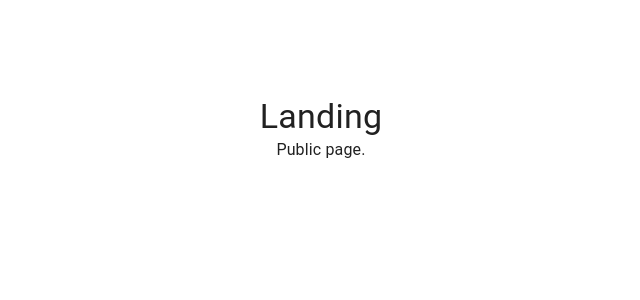
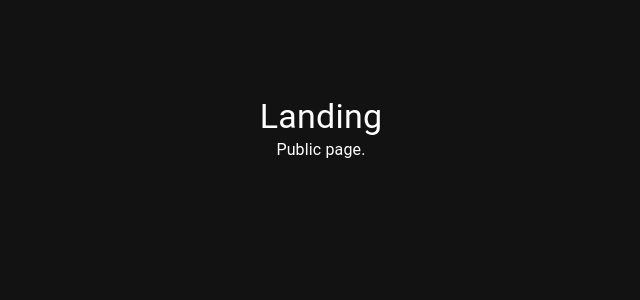
Before and after one commit to misikori/Personal-Finance, a React (Vite) app in the folder Frontend/: page / in a window 1280 px wide. Shown: the top 300 px of the page, without its empty margins (319-959 px from the left). Built offline with nearby package versions, Linux system fonts and the light colour scheme.

Commit message:
Bug-fix/ Frontend pages (#54)

```diff
--- a/Frontend/package.json
+++ b/Frontend/package.json
@@ -12,6 +12,7 @@
   "dependencies": {
     "@emotion/react": "^11.14.0",
     "@emotion/styled": "^11.14.1",
+    "@mui/icons-material": "^7.3.2",
     "@mui/material": "^7.3.2",
     "axios": "^1.12.2",
     "react": "^19.1.1",
--- a/Frontend/src/App.tsx
+++ b/Frontend/src/App.tsx
@@ -2,15 +2,18 @@ import './App.css'
 import { AuthProvider } from './auth/AuthContext';
 import { ConfigProvider } from './config/ConfigProvider';
 import AppRoutes from './core/AppRoutes';
+import ColorModeProvider from './theme/ColorModeProvider';
 
 
 function App() {
   return (
-    <ConfigProvider>
-      <AuthProvider>
-        <AppRoutes />
-      </AuthProvider>
-    </ConfigProvider>
+    <ColorModeProvider>
+      <ConfigProvider>
+        <AuthProvider>
+          <AppRoutes />
+        </AuthProvider>
+      </ConfigProvider>
+    </ColorModeProvider>
   );
 }
 export default App;
--- a/Frontend/src/core/RoutesConfig.ts
+++ /dev/null
@@ -1,44 +0,0 @@
-import { lazy } from "react";
-import { RouteMeta } from "./RouteMeta";
-
-export const ROUTES = {
-  PUBLIC: {
-    LANDING: "/",
-    LOGIN: "/login",
-    SIGNUP: "/signup",
-  },
-  PRIVATE: {
-    DASHBOARD: "/dashboard",
-  },
-};
-
-export const PUBLIC_ROUTES: RouteMeta[] = [
-  {
-    path: ROUTES.PUBLIC.LANDING,
-    Component: lazy(() => import("../pages/LandingPage")),
-    guard: "public",
-    label: "Home",
-  },
-  {
-    path: ROUTES.PUBLIC.LOGIN,
-    Component: lazy(() => import("../auth/components/Login")),
-    guard: "guest",
-    label: "Login",
-  },
-  {
-    path: ROUTES.PUBLIC.SIGNUP,
-    Component: lazy(() => import("../auth/components/Signup")),
-    guard: "guest",
-    label: "Sign Up",
-  },
-];
-
-export const USER_ROUTES: RouteMeta[] = [
-  {
-    path: ROUTES.PRIVATE.DASHBOARD,
-    Component: lazy(() => import("../pages/Dashboard")),
-    guard: "auth",
-    roles: ["Users", "Admins"],
-    label: "Dashboard",
-  },
-];
--- a/Frontend/src/layouts/PrivateLayout.tsx
+++ /dev/null
@@ -1,4 +0,0 @@
-import { Outlet } from "react-router-dom";
-export default function PrivateLayout() {
-  return <Outlet />;
-}
```
Also changed, not shown: 1 other file (tests, documents, lock files or other folders).
